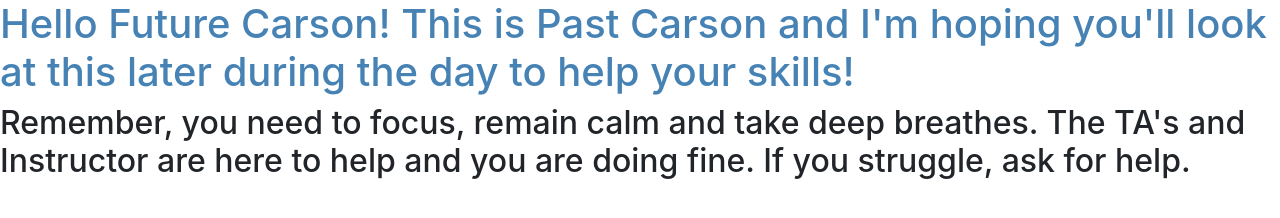
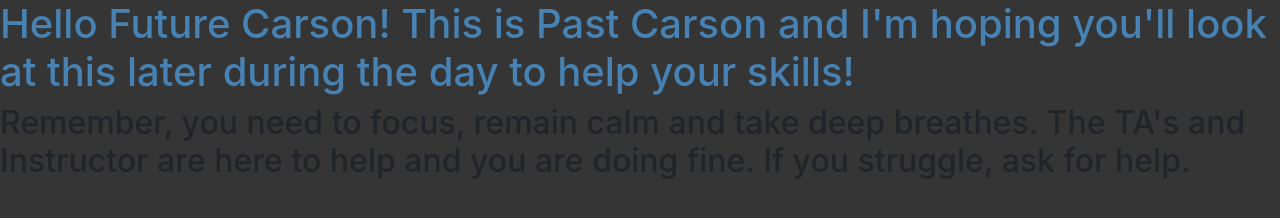
Before and after one commit to EcstaticCarson/MyTestRepo, a plain HTML site: page index.html in a window 1280 px wide. Drawn offline with nearby package versions, Linux system fonts and the light colour scheme.

Commit message:
Added Background Color to HTML

```diff
--- a/index.html
+++ b/index.html
@@ -13,7 +13,7 @@
     <title>MyTestRepoPractice</title>
 </head>
 
-<body>
+<body class="backgroundcolor">
     <h1 class="textcolor">Hello Future Carson! This is Past Carson and I'm hoping you'll look at this later during the day to help your
         skills!</h1>
     <h2>Remember, you need to focus, remain calm and take deep breathes. The TA's and Instructor are here to help and
```
